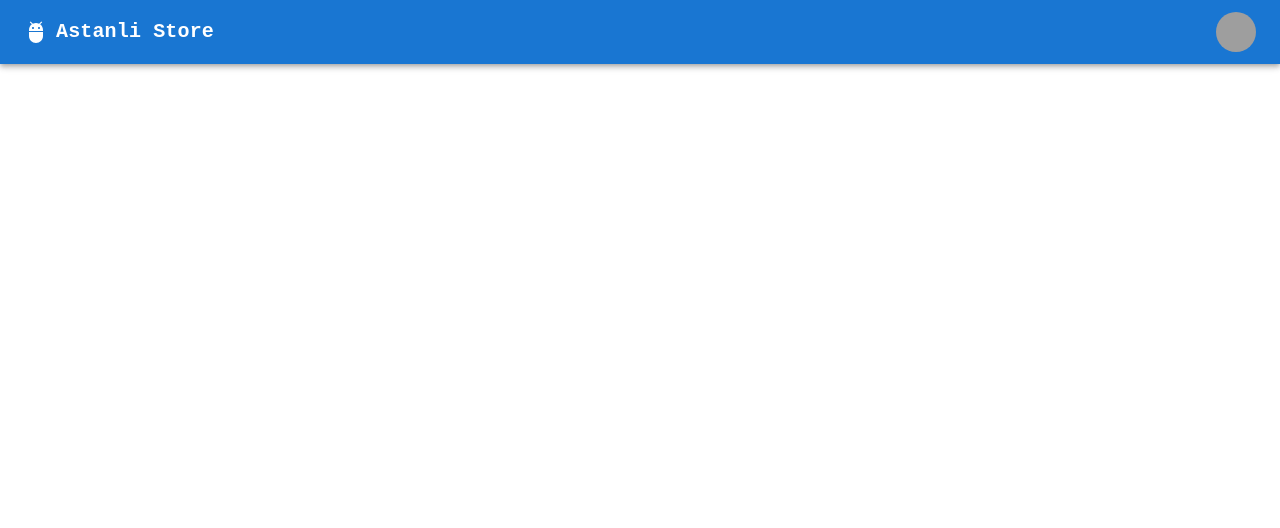
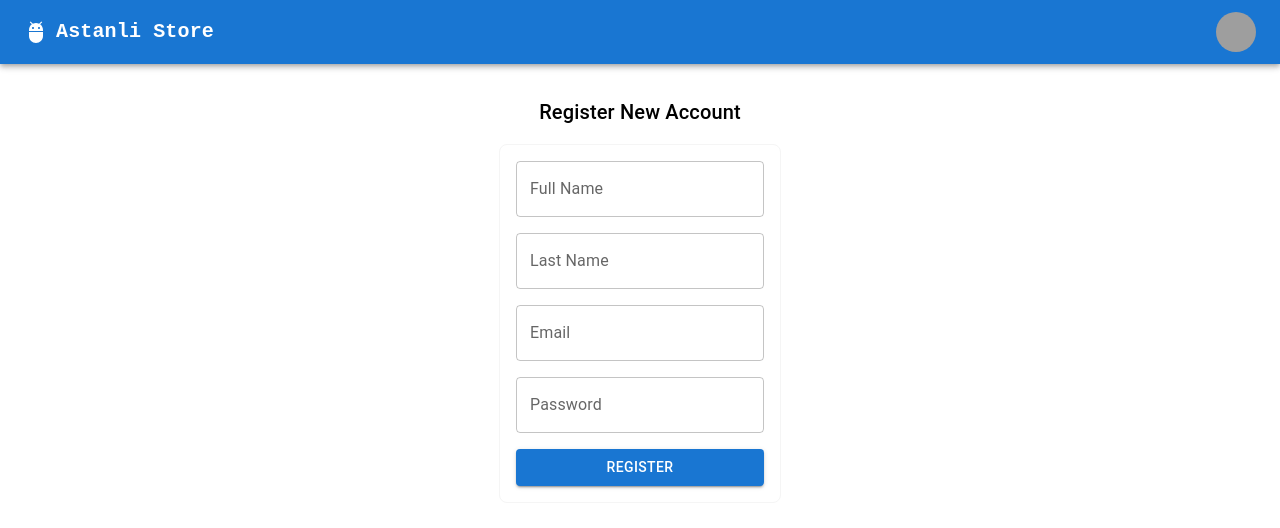
Before and after one commit to AbdAlRawof-Astanli/E-Commerce, a React (Vite) app in the folder frontend/: page /register in a window 1280 px wide. Before the commit this address had no page. Shown: the top 528 px of the page. Built offline with nearby package versions, Linux system fonts and the light colour scheme; grey boxes are pictures that could not be loaded.

Commit message:
Register Page

```diff
--- a/frontend/src/App.tsx
+++ b/frontend/src/App.tsx
@@ -1,12 +1,14 @@
 import { BrowserRouter, Route, Routes } from "react-router-dom";
 import HomePage from "./pages/HomePage";
+import RegisterPage from "./pages/RegisterPage.tsx";
 import Navbar from "./components/NavBar";
 function App() {
   return (
     <BrowserRouter>
-    <Navbar/>
+      <Navbar />
       <Routes>
         <Route path="/" element={<HomePage />} />
+        <Route path="/register" element={<RegisterPage />} />
       </Routes>
     </BrowserRouter>
   );
--- /dev/null
+++ b/frontend/src/pages/RegisterPage.tsx
@@ -0,0 +1,87 @@
+import Box from "@mui/material/Box";
+import Container from "@mui/material/Container";
+import Typography from "@mui/material/Typography";
+import TextField from "@mui/material/TextField";
+import Button from "@mui/material/Button";
+import { useRef, useState } from "react";
+import { BASE_URL } from "../constants/baseUrl";
+const RegisterPage = () => {
+  const [error, setError] = useState("");
+  const firstNameRef = useRef<HTMLInputElement>(null);
+  const lastNameRef = useRef<HTMLInputElement>(null);
+  const emailRef = useRef<HTMLInputElement>(null);
+  const passwordRef = useRef<HTMLInputElement>(null);
+  const onSubmit = async () => {
+    const firstName = firstNameRef.current?.value;
+    const lastName = lastNameRef.current?.value;
+    const email = emailRef.current?.value;
+    const password = passwordRef.current?.value;
+    //make the call to API to create User
+    const response = await fetch(`${BASE_URL}/user/register`, {
+      method: "POST",
+      headers: {
+        "Content-Type": "application/json",
+      },
+      body: JSON.stringify({
+        firstName,
+        lastName,
+        email,
+        password,
+      }),
+    });
+    const data = await response.json();
+    console.log(data);
+
+    if (!response.ok) {
+      setError("Unable to register user, please try different credientials!");
+    }
+  };
+
+  return (
+    <Container>
+      <Box
+        sx={{
+          display: "flex",
+          flexDirection: "column",
+          justifyContent: "center",
+          alignItems: "center",
+          mt: 4,
+        }}
+      >
+        <Typography variant="h6">Register New Account</Typography>
+        <Box
+          sx={{
+            display: "flex",
+            flexDirection: "column",
+            gap: 2,
+            mt: 2,
+            border: 1,
+            borderColor: "#f5f5f5",
+            borderRadius: 2,
+            p: 2,
+          }}
+        >
+          <TextField
+            label="Full Name"
+            name="fullName"
+            inputRef={firstNameRef}
+          />
+          <TextField label="Last Name" name="lastName" inputRef={lastNameRef} />
+          <TextField label="Email" name="email" inputRef={emailRef} />
+          <TextField
+            label="Password"
+            type="password"
+            name="password"
+            inputRef={passwordRef}
+          />
+          <Button variant="contained" onClick={onSubmit}>
+            Register
+          </Button>
+          {error && <Typography sx={{ color: "red" }}>{error}</Typography>}
+        </Box>
+      </Box>
+    </Container>
+  );
+};
+
+export default RegisterPage;
```
Also changed, not shown: 2 other files (tests, documents, lock files or other folders).
